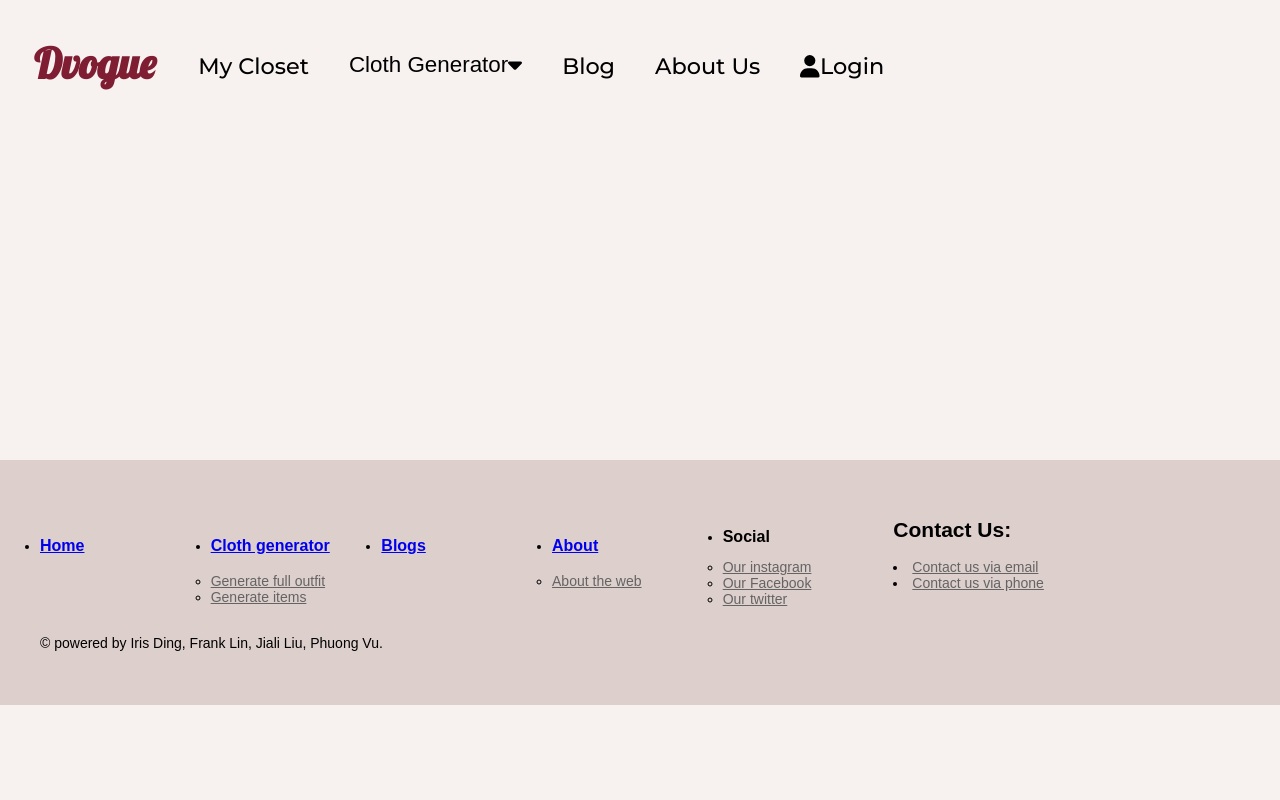
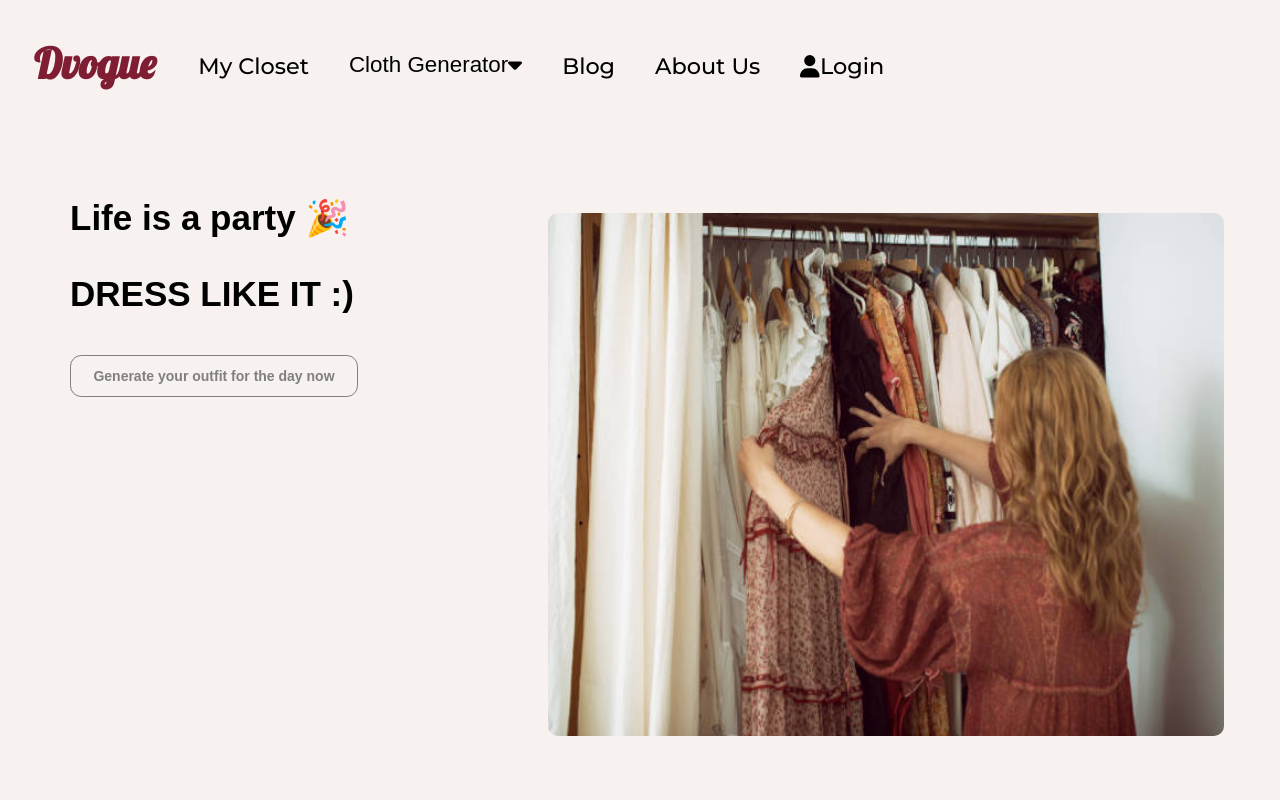
Before and after one commit to Zzyang0/Cloth-web-Tzuyang-Lin, a React (Create React App) app in the folder project-draft/: page / in a window 1280 px wide. Shown: the top 800 px of the page. Built offline with nearby package versions, Linux system fonts and the light colour scheme.

Commit message:
fix route issue

```diff
--- a/project-draft/src/components/App.js
+++ b/project-draft/src/components/App.js
@@ -18,7 +18,7 @@ function App(props) {
         <>
             <Nav />
             <Routes>
-            <Route exact path='/home' element={<Homepage />} />
+            <Route exact path='/' element={<Homepage />} />
             <Route path='outfitgenerator' element={<Whole require={shoes} />} />
             <Route path='itemgenerator' element={<Display item={everything} />} />
             <Route path='/closet' element={<Mycloest />} />
--- a/project-draft/src/components/footer&header.js
+++ b/project-draft/src/components/footer&header.js
@@ -37,7 +37,7 @@ const navlRemove = () => {
     <section className="navbar">
     <nav>
       <header>
-        <h1><Link to='/home' className='logo' onClick={navlRemove}>Dvogue</Link></h1>
+        <h1><Link to='/' className='logo' onClick={navlRemove}>Dvogue</Link></h1>
         </header>
         <ul className='navlink' id='navlink'>
           <li>
@@ -78,7 +78,7 @@ export function Footer() {
         <ul className="footer1">
 
           <li className="footeritem">
-          <h2><Link to='/home' className="title">Home</Link></h2>
+          <h2><Link to='/' className="title">Home</Link></h2>
           </li>
 
           <li className="footeritem">
```
